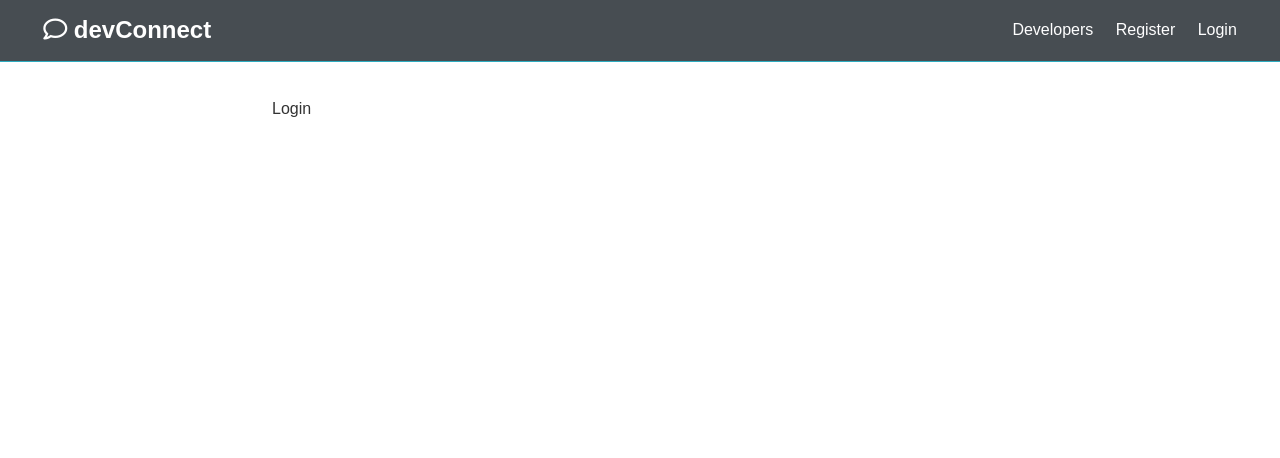
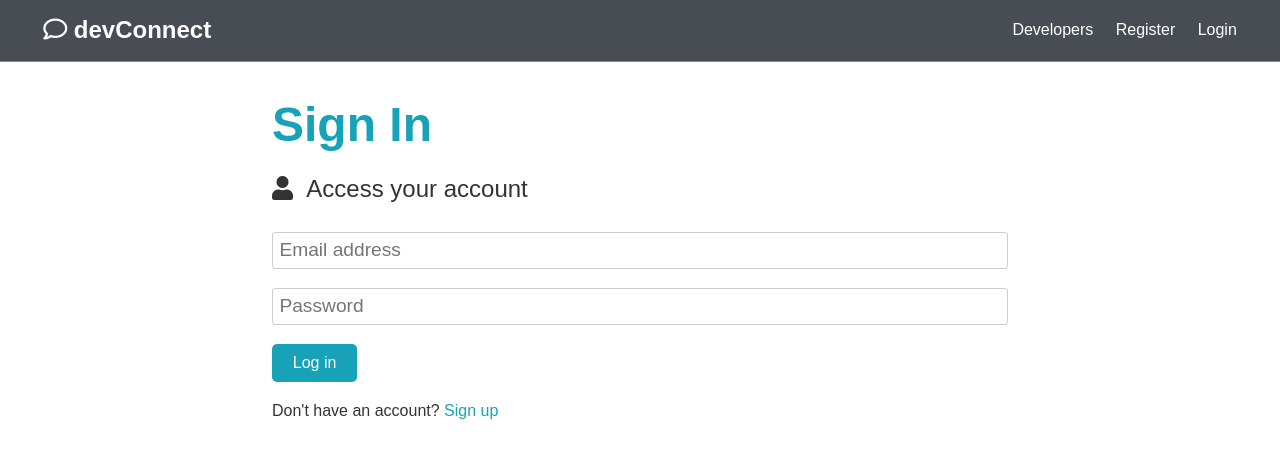
Before and after one commit to nataliecardot/devconnect, a React (Create React App) app in the folder client/: page /login in a window 1280 px wide. Shown: the top 458 px of the page. Built offline with nearby package versions, Linux system fonts and the light colour scheme; the HTML template or start-up script is replaced by a standard one.

Commit message:
Add login form, change links to use router

```diff
--- a/client/src/components/auth/Login.js
+++ b/client/src/components/auth/Login.js
@@ -1,7 +1,57 @@
-import React from 'react';
+import React, { useState } from 'react';
+import { Link } from 'react-router-dom';
 
 const Login = () => {
-  return <div>Login</div>;
+  const [formData, setFormData] = useState({
+    email: '',
+    password: ''
+  });
+
+  const { email, password } = formData;
+
+  // using name attribute of input associated with e.target.value. Square brackets around e.target.name: Square brackets in an object are used when you need to use a variable as a key in a key-value pair (otherwise would've needed to write 4 different setState functions). Syntax is called computed propert name
+  const onChange = e =>
+    setFormData({ ...formData, [e.target.name]: e.target.value });
+
+  const onSubmit = async e => {
+    e.preventDefault();
+    console.log('SUCCESS');
+  };
+
+  return (
+    <>
+      <h1 className="large text-primary">Sign In</h1>
+      <p className="lead">
+        <i className="fas fa-user"></i> &nbsp;Access your account
+      </p>
+      <form className="form" onSubmit={e => onSubmit(e)}>
+        <div className="form-group">
+          <input
+            type="email"
+            placeholder="Email address"
+            name="email"
+            value={email}
+            onChange={e => onChange(e)}
+            required // HTML5 client-side validation (also have server-side validation)
+          />
+        </div>
+        <div className="form-group">
+          <input
+            type="password"
+            placeholder="Password"
+            name="password"
+            minLength="6"
+            value={password}
+            onChange={e => onChange(e)}
+          />
+        </div>
+        <input type="submit" className="btn btn-primary" value="Log in" />
+      </form>
+      <p className="my-1">
+        Don't have an account? <Link to="/register">Sign up</Link>
+      </p>
+    </>
+  );
 };
 
 export default Login;
--- a/client/src/components/auth/Register.js
+++ b/client/src/components/auth/Register.js
@@ -1,5 +1,5 @@
 import React, { useState } from 'react';
-import axios from 'axios';
+import { Link } from 'react-router-dom';
 
 const Register = () => {
   const [formData, setFormData] = useState({
@@ -20,29 +20,7 @@
     if (password !== password2) {
       console.log('Passwords do not match');
     } else {
-      const newUser = {
-        name, // Same as name: name (referring to variable above)
-        email,
-        password
-      };
-
-      try {
-        // Creating since sending data. To send in request to server
-        const config = {
-          headers: {
-            'Content-Type': 'application/json'
-          }
-        };
-
-        // Creates body to send to server as request object body. Converts JavaScript object to JSON string (data sent to a server has to be a string)
-        const body = JSON.stringify(newUser);
-
-        const res = await axios.post('/api/users', body, config);
-        // Token
-        console.log(res.data);
-      } catch (err) {
-        console.error(err.response.data);
-      }
+      console.log('SUCCESS');
     }
   };
 
@@ -50,7 +28,7 @@
     <>
       <h1 className="large text-primary">Sign Up</h1>
       <p className="lead">
-        <i className="fas fa-user"></i> Create Your Account
+        <i className="fas fa-user"></i> &nbsp;Create your account
       </p>
       <form className="form" onSubmit={e => onSubmit(e)}>
         <div className="form-group">
@@ -100,7 +78,7 @@
         <input type="submit" className="btn btn-primary" value="Register" />
       </form>
       <p className="my-1">
-        Already have an account? <a href="login.html">Sign in</a>
+        Already have an account? <Link to="/login">Sign in</Link>
       </p>
     </>
   );
```
